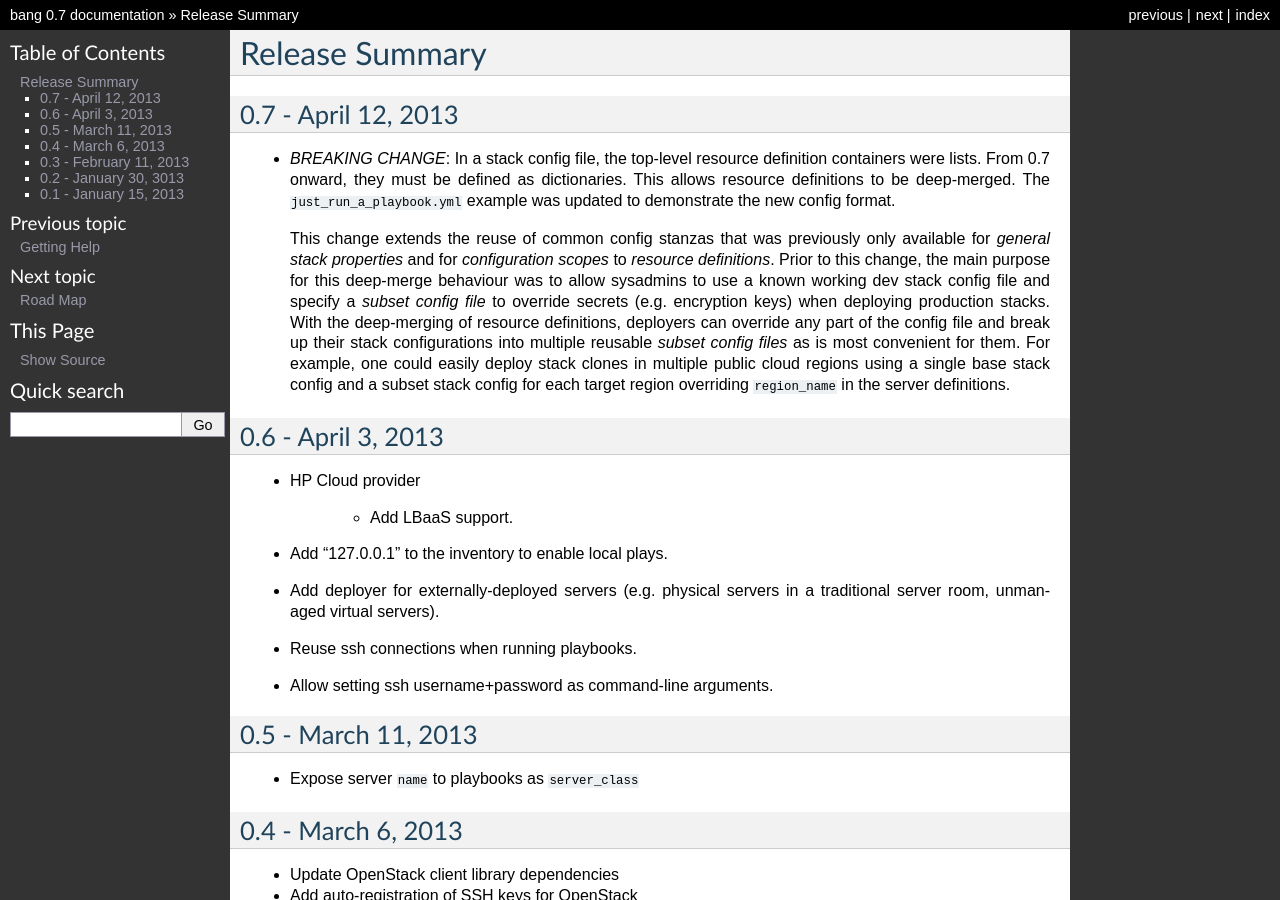
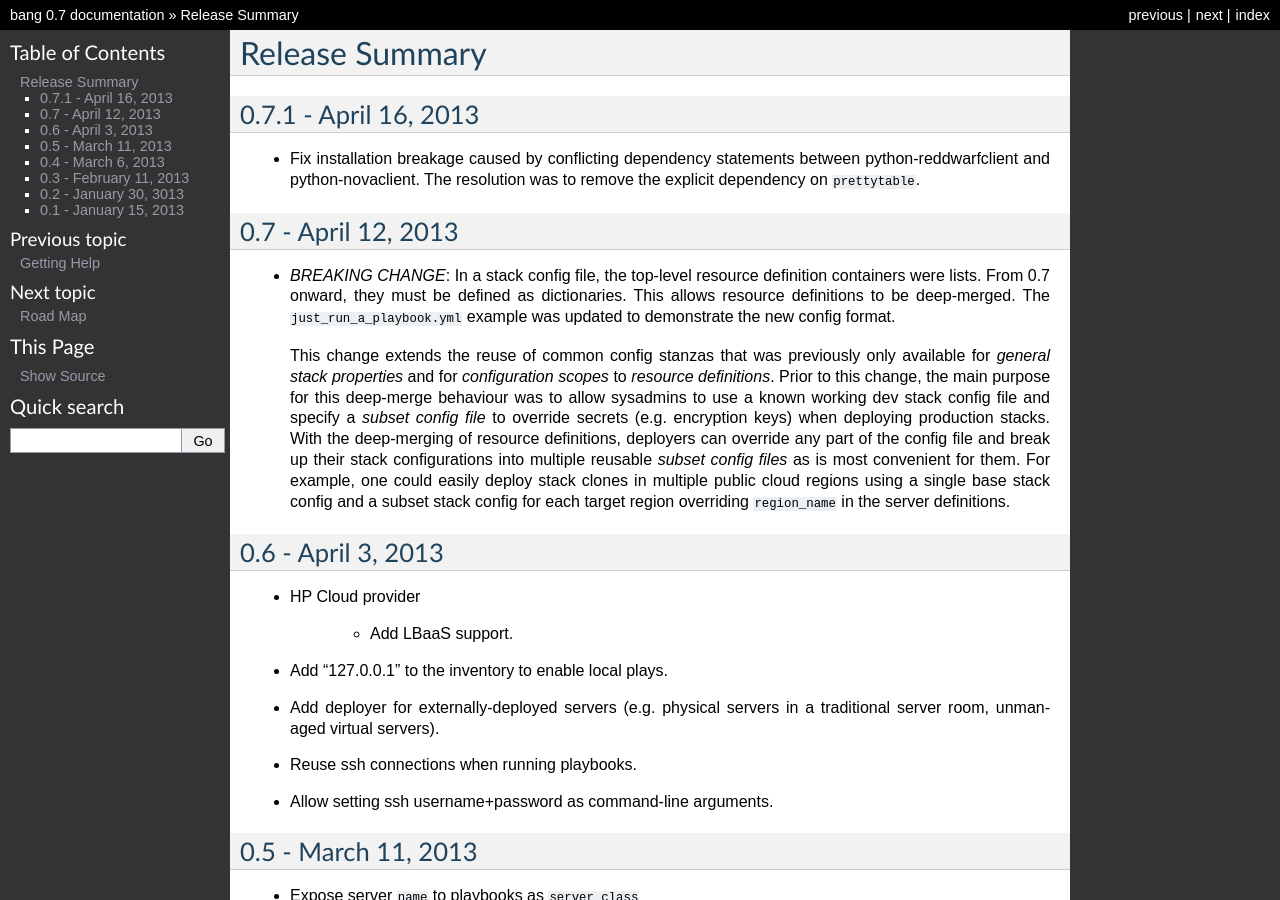
Before and after one commit to fr33jc/bang, a Sphinx documentation site: the page built from doc/releases.txt, in a window 1280 px wide and 900 px high. Built offline with Sphinx 7.4.7, drawn with Linux system fonts in a browser that asks for light colours.

Commit message:
Fix up dependency list.
The ``prettytable`` secondary dependency was updated upstream.  This
caused installation to fail because a primary dependency
(python-novaclient) specified an upper limit on its prettytable
requirement.

It turns out, only python-novaclient really needs prettytable, so this
change removes Bang's explicit dependency (which was a workaround for
python-reddwarfclient's failed packaging).

```diff
--- a/doc/releases.txt
+++ b/doc/releases.txt
@@ -1,6 +1,13 @@
 Release Summary
 ===============
 
+
+0.7.1 - April 16, 2013
+----------------------
+- Fix installation breakage caused by conflicting dependency
+  statements between python-reddwarfclient and python-novaclient.
+  The resolution was to remove the explicit dependency on
+  ``prettytable``.
 
 0.7 - April 12, 2013
 --------------------
```
Also changed, not shown: 1 other file.
